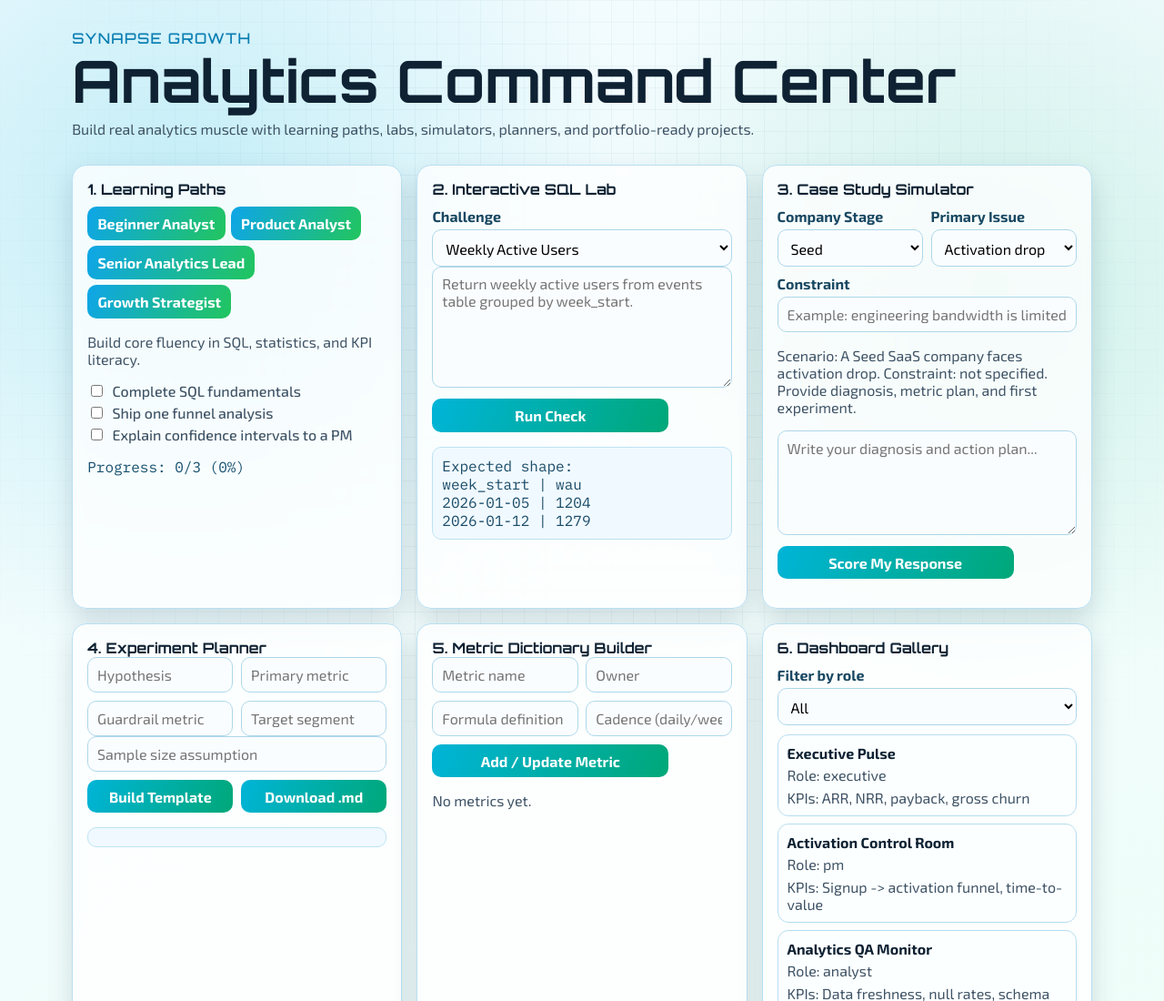
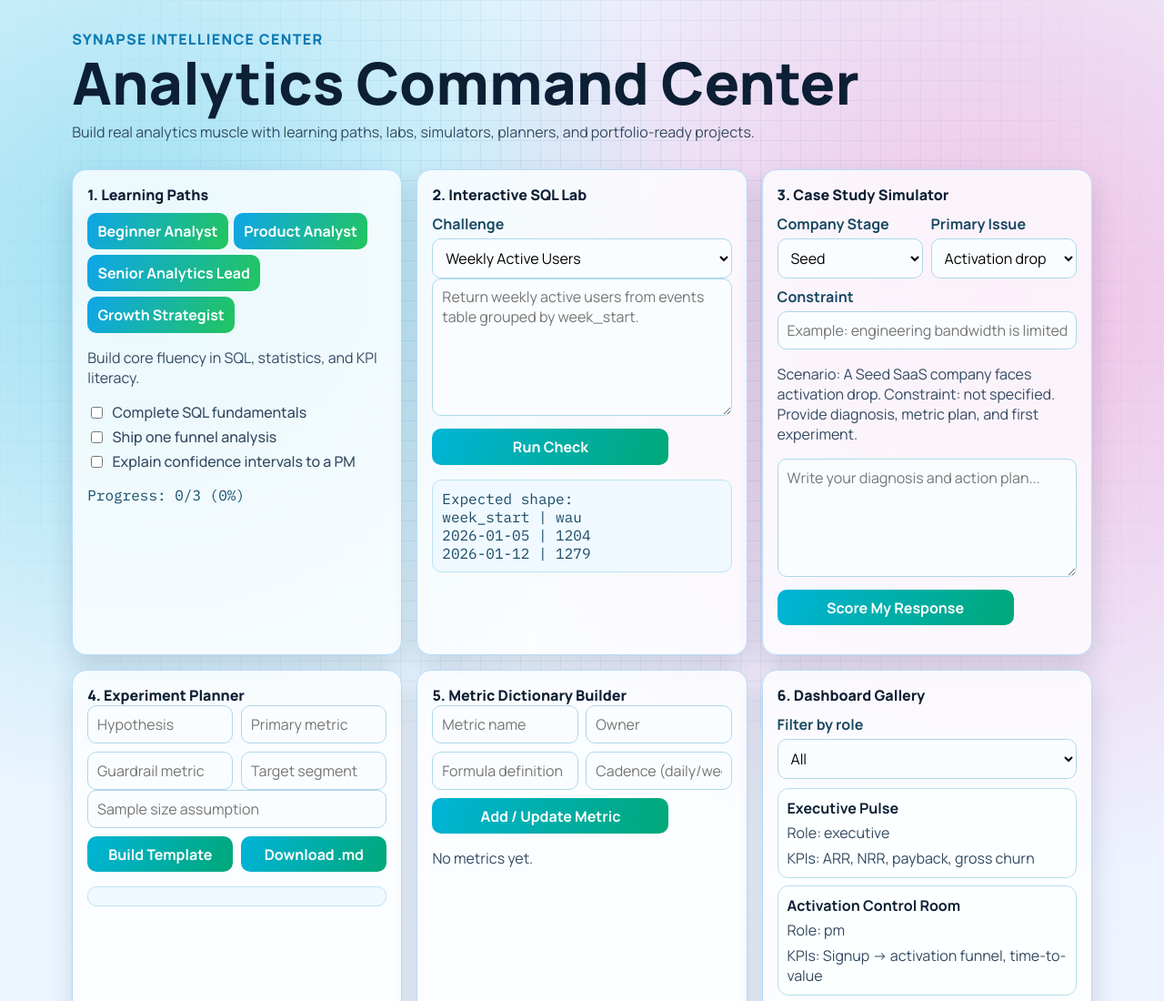
Before and after one commit to Chau1296/synapse-growth, a website: page public/index.html in a window 1280 px wide. Shown: the top 1100 px of the page at 91% size. Drawn offline with Linux system fonts and the light colour scheme.

Commit message:
Rename brand to Synapse Intellience Center and refresh futuristic styling

```diff
--- a/public/index.html
+++ b/public/index.html
@@ -3,10 +3,10 @@
 <head>
   <meta charset="UTF-8">
   <meta name="viewport" content="width=device-width, initial-scale=1.0">
-  <title>Synapse Growth | Analytics Command Center</title>
+  <title>Synapse Intellience Center | Analytics Command Center</title>
   <link rel="preconnect" href="https://fonts.googleapis.com">
   <link rel="preconnect" href="https://fonts.gstatic.com" crossorigin>
-  <link href="https://fonts.googleapis.com/css2?family=Orbitron:wght@500;700;800&family=Exo+2:wght@400;500;700&family=IBM+Plex+Mono:wght@400;600&display=swap" rel="stylesheet">
+  <link href="https://fonts.googleapis.com/css2?family=Manrope:wght@400;500;700;800&family=IBM+Plex+Mono:wght@400;600&display=swap" rel="stylesheet">
   <link rel="stylesheet" href="./styles.css">
   <script src="./app.js" defer></script>
 </head>
@@ -14,7 +14,7 @@
   <div class="backdrop" aria-hidden="true"></div>
 
   <header class="hero">
-    <p class="tag">Synapse Growth</p>
+    <p class="tag">Synapse Intellience Center</p>
     <h1>Analytics Command Center</h1>
     <p class="lead">Build real analytics muscle with learning paths, labs, simulators, planners, and portfolio-ready projects.</p>
   </header>
--- a/public/styles.css
+++ b/public/styles.css
@@ -1,9 +1,9 @@
 :root {
-  --bg: #f3fbff;
-  --bg2: #ecfff5;
-  --ink: #0f2233;
-  --soft: #3f5366;
-  --line: #b8dff3;
+  --bg: #ecf7ff;
+  --bg2: #edf3ff;
+  --ink: #0d1f34;
+  --soft: #334a62;
+  --line: #b6dbfb;
   --panel: rgba(255, 255, 255, 0.78);
   --cyan: #00b4d8;
   --green: #00a878;
@@ -14,24 +14,25 @@
 * { box-sizing: border-box; }
 html, body { margin: 0; min-height: 100%; }
 body {
-  font-family: "Exo 2", "Segoe UI", sans-serif;
+  font-family: "Manrope", "Segoe UI", sans-serif;
   color: var(--ink);
   background:
-    radial-gradient(circle at 15% 10%, rgba(0, 180, 216, 0.2), transparent 22%),
-    radial-gradient(circle at 85% 14%, rgba(0, 168, 120, 0.15), transparent 20%),
-    radial-gradient(circle at 80% 88%, rgba(255, 159, 28, 0.18), transparent 22%),
-    linear-gradient(155deg, var(--bg), var(--bg2));
+    radial-gradient(circle at 12% 12%, rgba(0, 180, 216, 0.34), transparent 25%),
+    radial-gradient(circle at 86% 14%, rgba(255, 0, 140, 0.22), transparent 27%),
+    radial-gradient(circle at 78% 84%, rgba(138, 201, 38, 0.24), transparent 24%),
+    radial-gradient(circle at 26% 78%, rgba(131, 56, 236, 0.2), transparent 26%),
+    linear-gradient(148deg, var(--bg), var(--bg2) 58%, #e9fffa);
 }
 
 .backdrop {
   position: fixed;
   inset: 0;
   pointer-events: none;
-  opacity: 0.35;
+  opacity: 0.42;
   background-image:
-    linear-gradient(rgba(36, 106, 145, 0.15) 1px, transparent 1px),
-    linear-gradient(90deg, rgba(36, 106, 145, 0.15) 1px, transparent 1px);
-  background-size: 24px 24px;
+    linear-gradient(rgba(32, 108, 160, 0.19) 1px, transparent 1px),
+    linear-gradient(90deg, rgba(32, 108, 160, 0.19) 1px, transparent 1px);
+  background-size: 22px 22px;
   mask-image: radial-gradient(circle, black 42%, transparent 100%);
 }
 
@@ -39,14 +40,16 @@ body {
 .hero { padding-top: 2rem; }
 .tag {
   margin: 0;
-  font-family: "Orbitron", sans-serif;
+  font-family: "Manrope", sans-serif;
   text-transform: uppercase;
   letter-spacing: 0.08em;
-  color: #0b7fb3;
+  font-weight: 800;
+  color: #0a7ab4;
 }
 h1 {
   margin: 0.35rem 0 0;
-  font-family: "Orbitron", sans-serif;
+  font-family: "Manrope", sans-serif;
+  font-weight: 800;
   font-size: clamp(2.1rem, 6.2vw, 4rem);
   line-height: 0.98;
 }
@@ -70,7 +73,8 @@ h1 {
 }
 .module h2 {
   margin: 0;
-  font-family: "Orbitron", sans-serif;
+  font-family: "Manrope", sans-serif;
+  font-weight: 800;
   font-size: 1rem;
 }
 
```
